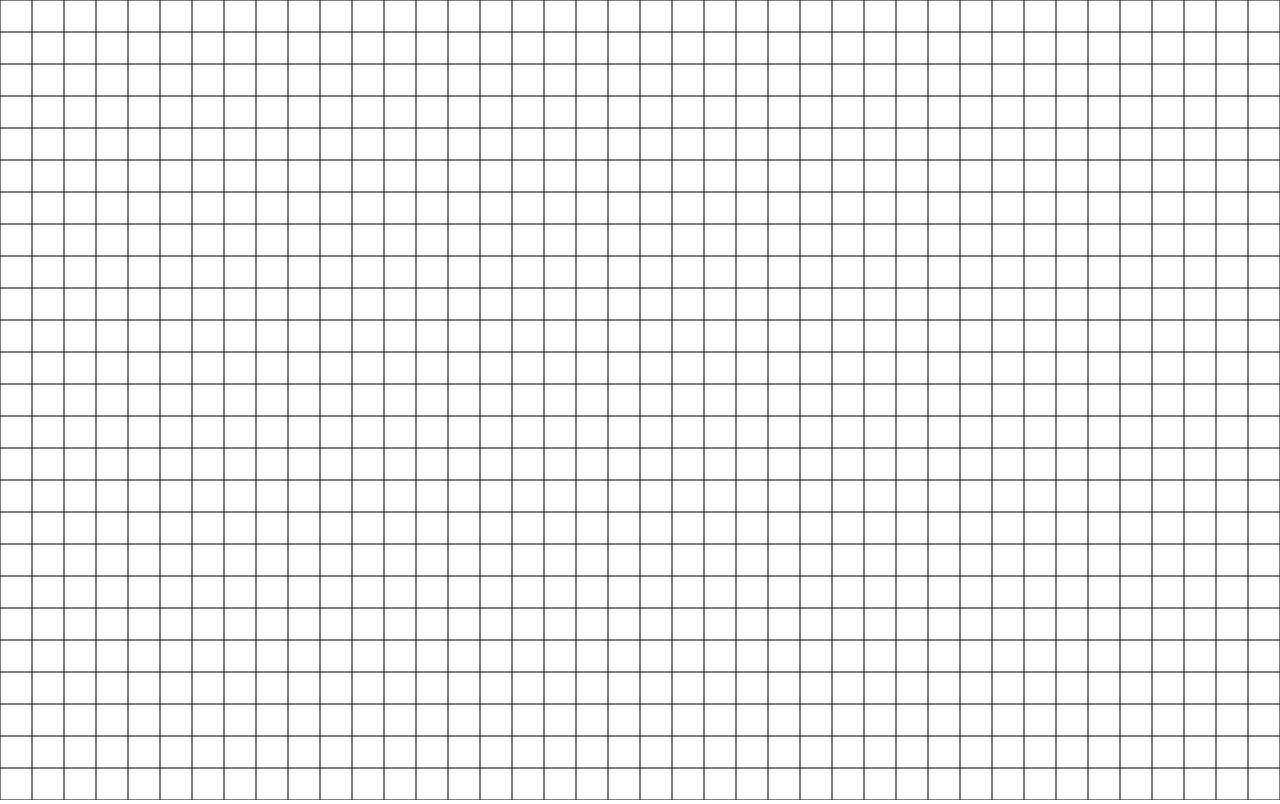
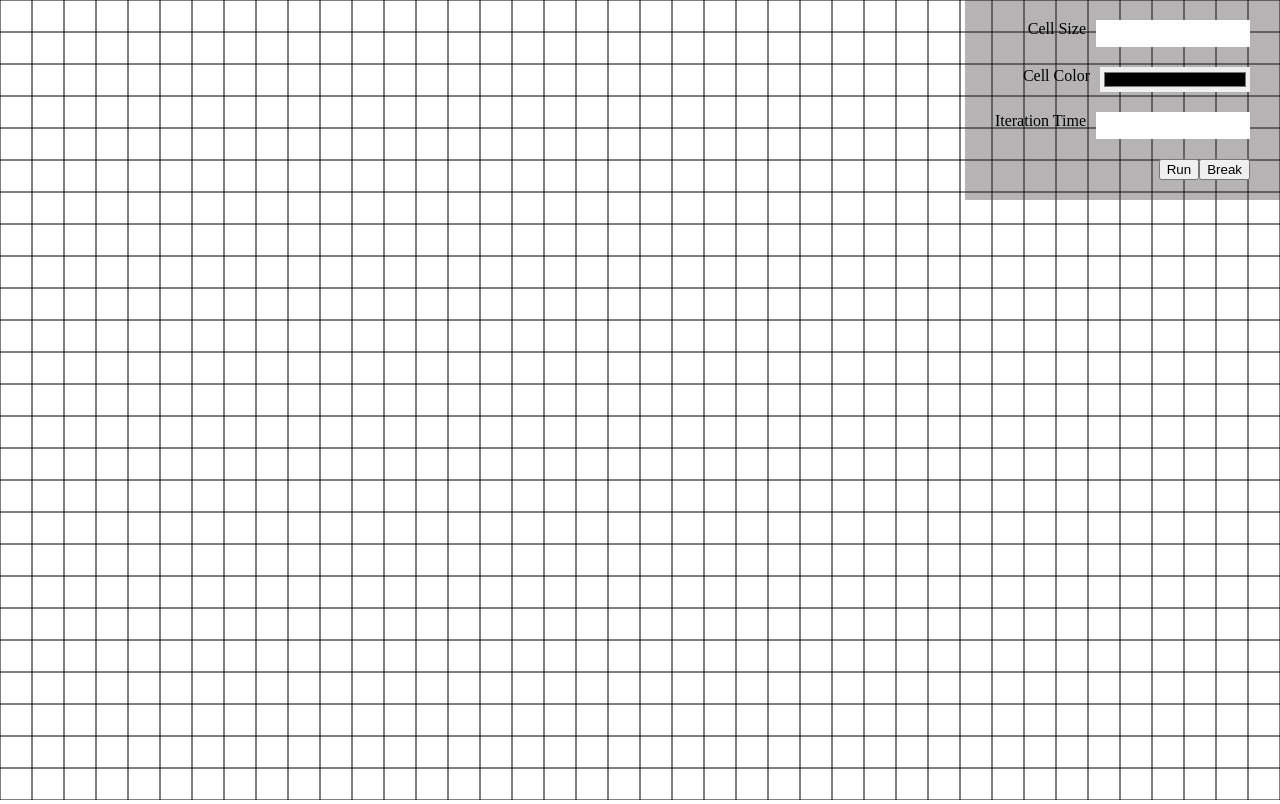
Before and after one commit to Kozman1/game-of-life, a plain HTML site: page index.html in a window 1280 px wide. Drawn offline with Linux system fonts and the light colour scheme.

Commit message:
added basic interface block

```diff
--- a/index.html
+++ b/index.html
@@ -8,6 +8,27 @@
     <link rel="stylesheet" href="./style.css"/>
 </head>
 <body>
+    <div id="interface">
+        <div class="input-wrapper">
+            <label for="cell-size">Cell Size</label>
+            <input oninput="() => window.cellSize = this.value" type="number" name="cell-size" class="interface-input">
+        </div>
+
+        <div class="input-wrapper">
+            <label for="cell-color">Cell Color</label>
+            <input oninput="() => window.cellColor = this.value" type="color" name="cell-color" class="interface-input">
+        </div>
+
+        <div class="input-wrapper">
+            <label for="tick">Iteration Time</label>
+            <input oninput="() => window.tick = this.value" type="number" name="tick" class="interface-input">
+        </div>
+
+        <div class="input-wrapper">
+            <button onclick="run()">Run</button>
+            <button onclick="window.location.reload()">Break</button>
+        </div>
+    </div>
     <canvas id="canvas" >
 
     </canvas>
--- a/style.css
+++ b/style.css
@@ -7,3 +7,28 @@ body {
     width: 100vw;
     margin: 0px;
 }
+
+#interface {
+    padding: 10px 20px;
+    display: flex;
+    flex-direction: column;
+    position: absolute;
+    top: 0;
+    bottom: auto;
+    right: 0;
+    left: auto;
+    background-color: rgba(50, 45, 45, 0.36);
+}
+
+.input-wrapper {
+    display: flex;
+    justify-content: right;
+    margin: 10px;
+}
+
+.interface-input {
+    height: 25px;
+    width: 150px;
+    margin-left: 10px;
+    border: none;
+}
```
